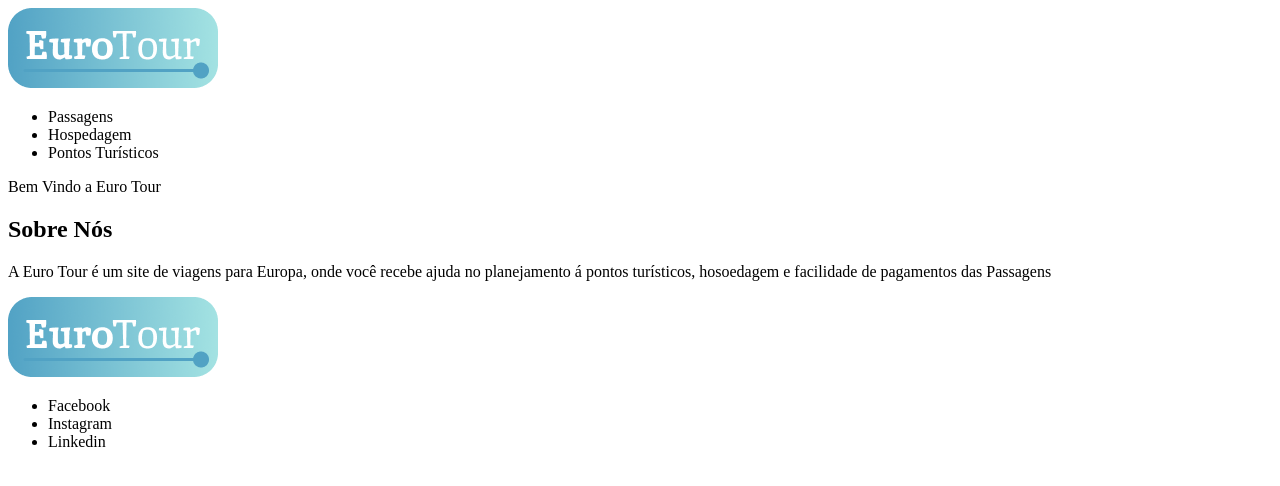
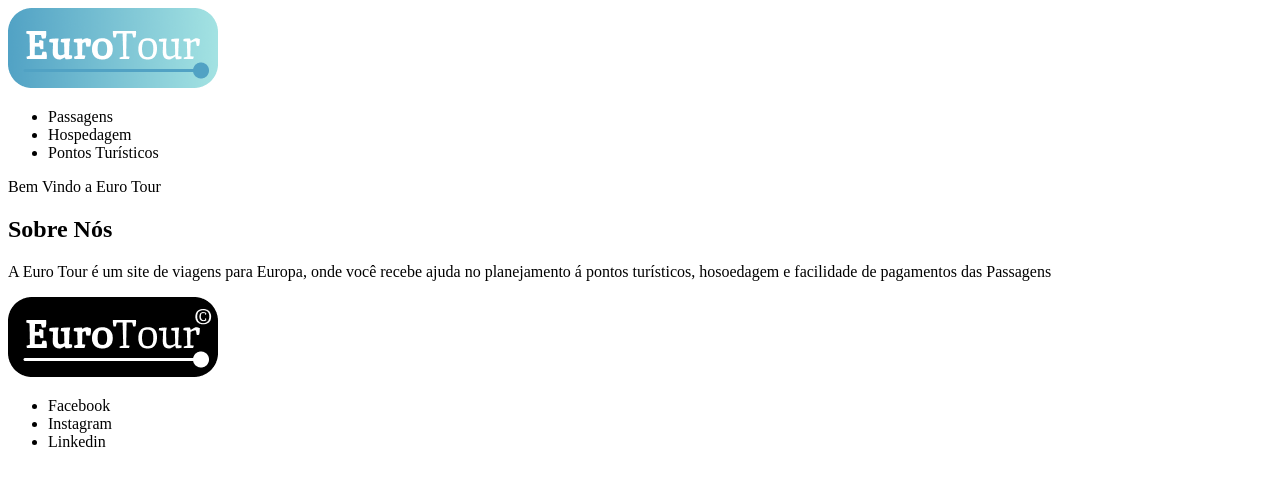
Before and after one commit to 1970Geeovane/primeiro_html, a plain HTML site: page index.html in a window 1280 px wide. Drawn offline with Linux system fonts and the light colour scheme.

Commit message:
Adicionei a imagem pb

```diff
--- a/index.html
+++ b/index.html
@@ -24,7 +24,7 @@
         </section>
     </main>
     <footer>
-        <img src="./img/eurotour-logo-cor.png" alt="Logotipo">
+        <img src="./img/eurotour-logo-pb.png" alt="Logotipo">
         <ul>
             <li>Facebook</li>
             <li>Instagram</li>
```
